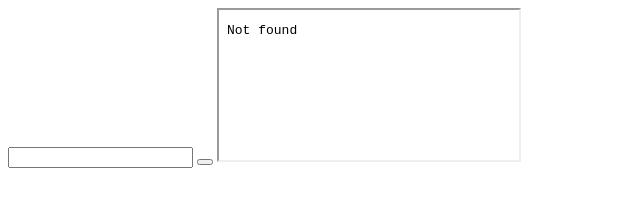
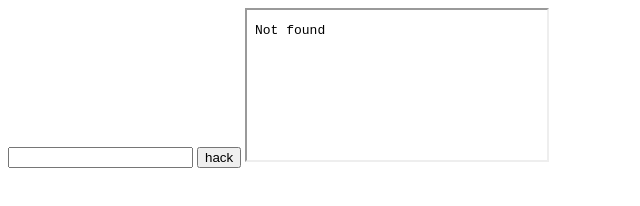
Before and after one commit to BookCatKid/YoutubeLink, a plain HTML site: page index.html in a window 1280 px wide. Shown: the whole page, without its empty margins (0-640 px from the left). Drawn offline with Linux system fonts and the light colour scheme.

Commit message:
hack
hack

```diff
--- a/index.html
+++ b/index.html
@@ -1,5 +1,5 @@
 <input id="input" type="text">
-<button onclick='hack()'></button>
+<button onclick='hack()'>hack</button>
 <iframe src="url" id="iframe"></iframe>
 <script>
     function hack(){
```
